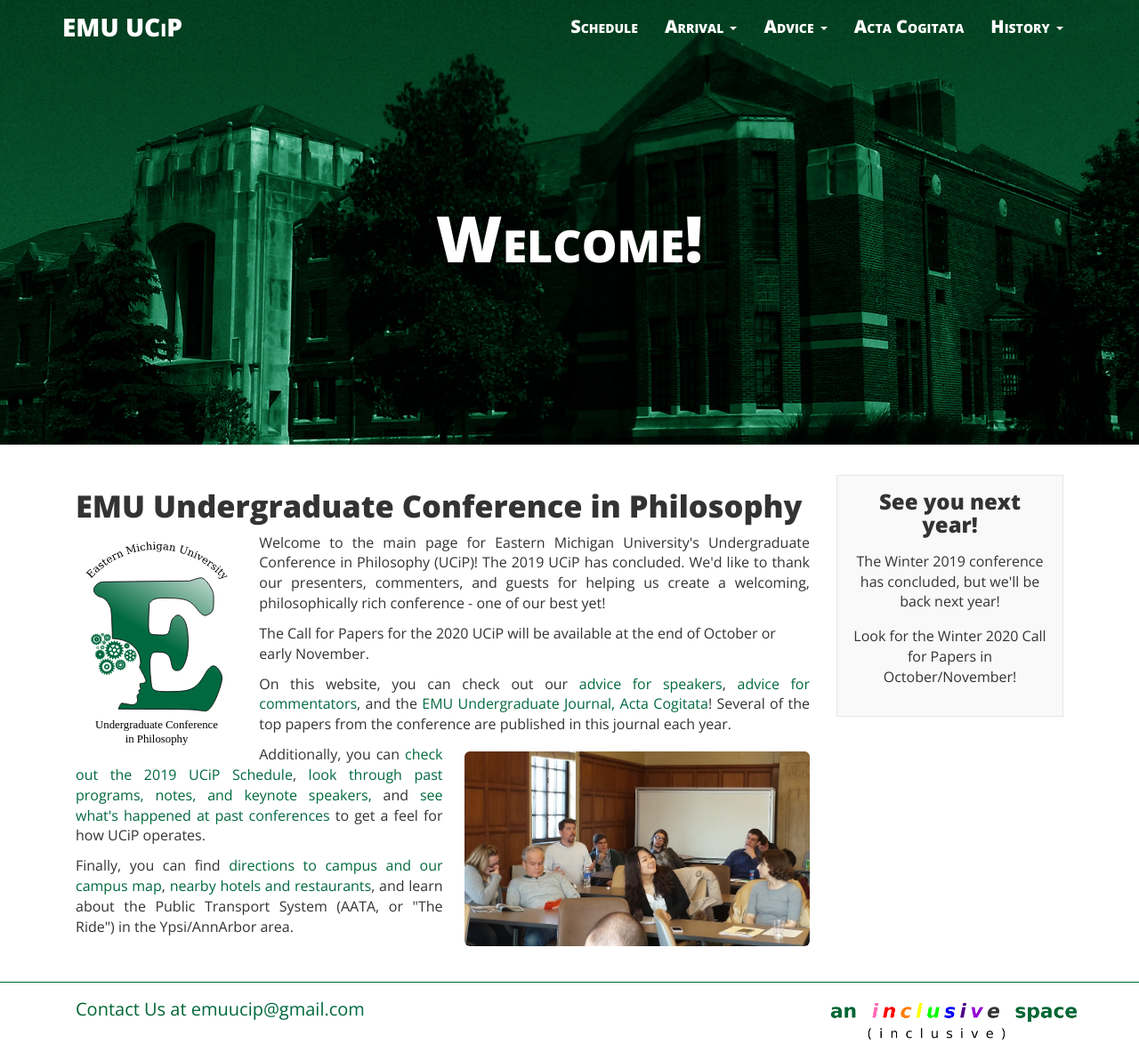
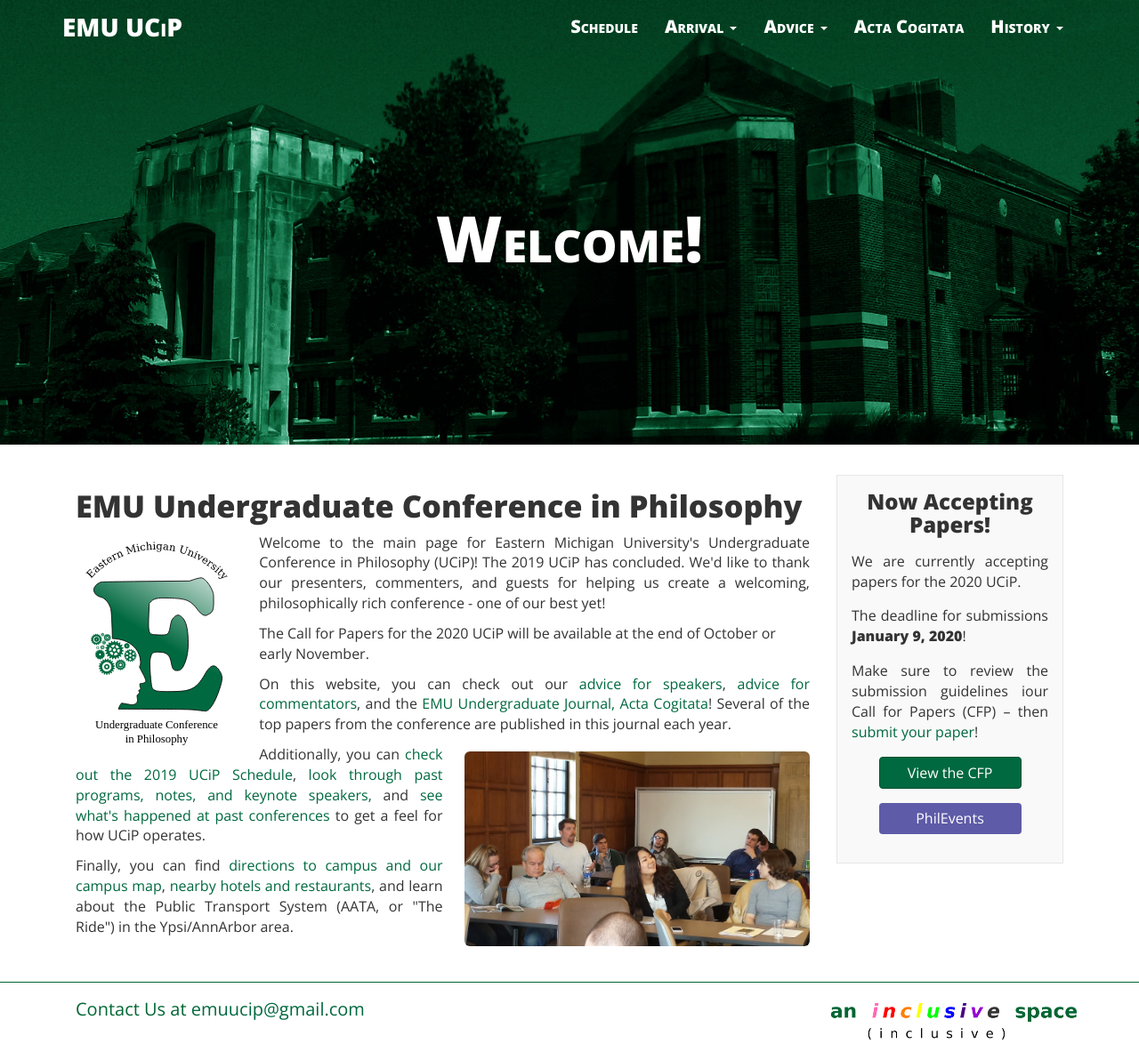
Before and after one commit to ucip/ucip.github.io, a Jekyll site: the page built from index.html, in a window 1280 px wide. Shown: the whole page at 89% size. Built offline with Jekyll 4.4.1, drawn with Linux system fonts in a browser that asks for light colours; nearby versions of some CDN libraries.

Commit message:
Changed box for the part of the conference season it is

```diff
--- a/_includes/box.html
+++ b/_includes/box.html
@@ -1,17 +1,16 @@
-<!-- CALL FOR PAPERS MESSAGE
+<!-- CALL FOR PAPERS MESSAGE -->
 <div class="col-sm-3 col-xs-12 hidden-print">
   <div class="post-list-box announcement">
     <h3 class="text-center post-list-header">Now Accepting Papers!</h3>
-    <p class="text-justify announcement-text">We are currently accepting papers for the 2019 UCiP.</p>
-    <p class="text-justify announcement-text">The deadline for submissions <strong>[DATE]</strong>!</p>
-    <p class="text-justify announcement-text">Make sure to review the submission guidelines in our Call for Papers (CFP) &ndash; then <a href="https://goo.gl/forms/xQAMbifOKAlYHveA3">submit your paper</a>!</p>
+    <p class="text-justify announcement-text">We are currently accepting papers for the 2020 UCiP.</p>
+    <p class="text-justify announcement-text">The deadline for submissions <strong>January 9, 2020</strong>!</p>
+    <p class="text-justify announcement-text">Make sure to review the submission guidelines iour Call for Papers (CFP) &ndash; then <a href="https://goo.gl/forms/xQAMbifOKAlYHveA3">submit your paper</a>!</p>
     <div class="text-center">
       <a class="btn btn-primary cfp" href="{{ site.baseurl }}/cfp/" role="button">View the CFP</a>
-      <a class="btn btn-info phil-events cfp" href="https://philevents.org/event/show/66522" role="button">PhilEvents</a>
+      <a class="btn btn-info phil-events cfp" href="https://philevents.org/event/show/76538" role="button">PhilEvents</a>
     </div>
   </div>
 </div>
--->
 
 <!-- FLYER COMING SOON MESSAGE
 <div class="col-sm-3 col-xs-12 hidden-print">
```
Also changed, not shown: other parts of _includes/box.html (+2 -2 lines).
